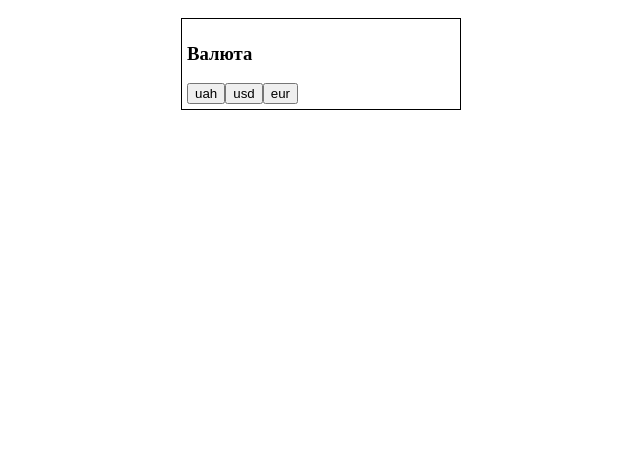
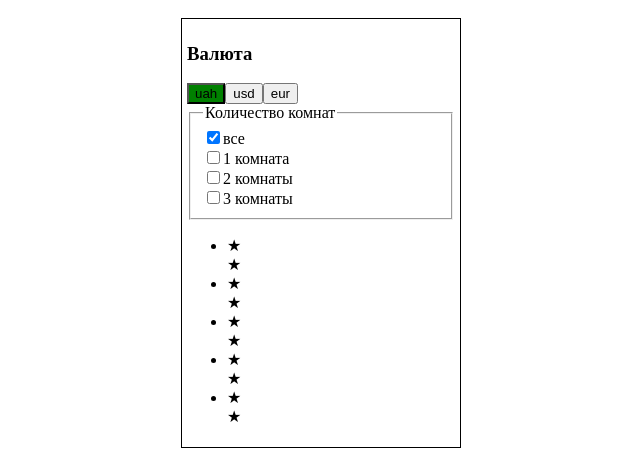
Before and after one commit to Frayz17/house-selling-app, a React (Create React App) app: page / in a window 1280 px wide. Shown: the top 460 px of the page, without its empty margins (69-709 px from the left). Built offline with nearby package versions, Linux system fonts and the light colour scheme; no server answers.

Commit message:
before work

```diff
--- a/package.json
+++ b/package.json
@@ -4,6 +4,7 @@
   "private": true,
   "dependencies": {
     "axios": "^0.18.0",
+    "rc-rate": "^2.5.0",
     "react": "^16.8.6",
     "react-dom": "^16.8.6",
     "react-scripts": "2.1.8",
--- a/src/components/FiltersList.js
+++ b/src/components/FiltersList.js
@@ -1,8 +1,10 @@
 import React, { useState } from 'react'
+import Rate from 'rc-rate'
 import CurrencyList from './filters/currencies/CurrencyList'
-import RoomsFilter from './filters/RoomsFilter'
+import RoomsList from './filters/rooms/RoomsList'
 import PriceFilter from './filters/PriceFilter'
-import RatingFilter from './filters/RatingFilter'
+import RatingFilter from './filters/rating/RatingFilter'
+
 import styled from 'styled-components'
 
 export default function HousesFilter () {
@@ -15,12 +17,12 @@ export default function HousesFilter () {
     currencySelected: 'uah'
   })
 
-  const [rooms, setRooms] = useState({
-    all: true,
-    room1: false,
-    room2: false,
-    room3: false
-  })
+  const [rooms, setRooms] = useState([
+    { id: '1', numberOfRooms: 'all', selected: true },
+    { id: '2', numberOfRooms: 1, selected: false },
+    { id: '3', numberOfRooms: 2, selected: false },
+    { id: '4', numberOfRooms: 3, selected: false }
+  ])
 
   const [price, setPrice] = useState({
     start: 0,
@@ -28,7 +30,7 @@ export default function HousesFilter () {
   })
 
   const [rating, setRating] = useState({
-    stars: null
+    stars: 4
   })
 
   const handlerCurrencySelection = (currency) => () => {
@@ -40,15 +42,47 @@ export default function HousesFilter () {
     })
   }
 
+  const handlerRoomsSelection = (id) => () => {
+    setRooms(prevState => {
+      const updatedRoom = prevState.map(room => {
+        if (room.id === id) {
+          room.selected = !room.selected
+        }
+        return room
+      })
+
+      return updatedRoom
+    })
+  }
+
+  const handlerRatingSelection = (stars) => () => {
+    console.log('stars: ', stars)
+  }
+
   return (
     <Container>
       <CurrencyList
         currencies={currencies}
         handlerCurrencySelection={handlerCurrencySelection}
       />
-      <RoomsFilter />
+      <RoomsList
+        rooms={rooms}
+        handlerRoomsSelection={handlerRoomsSelection}
+      />
       <PriceFilter />
-      <RatingFilter />
+
+      <Rate
+        // defaultValue={5}
+        // onChange={onChange}
+        // style={{ fontSize: 20 }}
+        // allowHalf
+        // allowClear={false}
+      />
+
+      {/* <RatingFilter
+        rating={rating}
+        handlerRatingSelection={handlerRatingSelection}
+      /> */}
     </Container>
   )
 }
--- a/src/components/filters/RatingFilter.js
+++ /dev/null
@@ -1,7 +0,0 @@
-import React from 'react'
-
-export default function RatingFilter () {
-  return (
-    <div />
-  )
-}
--- a/src/components/filters/RoomsFilter.js
+++ /dev/null
@@ -1,7 +0,0 @@
-import React from 'react'
-
-export default function RoomsFilter () {
-  return (
-    <div />
-  )
-}
--- a/src/components/filters/currencies/Currency.js
+++ b/src/components/filters/currencies/Currency.js
@@ -1,12 +1,17 @@
 import React from 'react'
 import styled from 'styled-components'
 
-export default function Currency ({ currency, handlerCurrencySelection }) {
+export default function Currency ({ currencyName, currencySelected, handlerCurrencySelection }) {
   return (
-    <CurrencySelection onClick={handlerCurrencySelection(currency)}>{currency}</CurrencySelection>
+    <CurrencyBtn
+      selected={currencySelected === currencyName ? true : null}
+      onClick={handlerCurrencySelection(currencyName)}>
+      {currencyName}
+    </CurrencyBtn>
   )
 }
 
-const CurrencySelection = styled.button`
+const CurrencyBtn = styled.button`
   display: inline-box;
+  background: ${props => props.selected ? 'green' : null}
 `
--- a/src/components/filters/currencies/CurrencyList.js
+++ b/src/components/filters/currencies/CurrencyList.js
@@ -2,15 +2,16 @@ import React from 'react'
 import Currency from './Currency'
 
 export default function CurrencyFilter ({ currencies, handlerCurrencySelection }) {
-  const { currencyList } = currencies
+  const { currencyList, currencySelected } = currencies
 
   return (
     <div>
       <h3>Валюта</h3>
       {currencyList.map(currency => (
         <Currency
-          key={currencyList.indexOf(currency)}
-          currency={currency}
+          key={currency}
+          currencyName={currency}
+          currencySelected={currencySelected}
           handlerCurrencySelection={handlerCurrencySelection}
         />
       ))}
--- /dev/null
+++ b/src/components/filters/rating/RatingFilter.js
@@ -0,0 +1,19 @@
+import React from 'react'
+import PropTypes from 'prop-types'
+
+export default function RatingFilter () {
+  return (
+    <div>
+      <span class='fa fa-star checked' />
+      <span class='fa fa-star checked' />
+      <span class='fa fa-star checked' />
+      <span class='fa fa-star' />
+      <span class='fa fa-star' />
+    </div>
+  )
+}
+
+RatingFilter.propTypes = {
+  room: PropTypes.object.isRequired,
+  handlerRoomsSelection: PropTypes.func.isRequired
+}
--- /dev/null
+++ b/src/components/filters/rooms/Room.js
@@ -0,0 +1,34 @@
+import React from 'react'
+import PropTypes from 'prop-types'
+
+export default function Room ({ room, handlerRoomsSelection }) {
+  const roomsLabelString = (numberOfRooms) => {
+    switch (numberOfRooms) {
+      case 'all':
+        return 'все'
+      case 1:
+        return (numberOfRooms + ' комната')
+      default:
+        return (numberOfRooms + ' комнаты')
+    }
+  }
+
+  return (
+    <div>
+      <label>
+        <input type='checkbox'
+          name='rooms'
+          value={room.numberOfRooms}
+          onChange={handlerRoomsSelection(room.id)}
+          checked={room.selected}
+        />
+        {roomsLabelString(room.numberOfRooms)}
+      </label>
+    </div>
+  )
+}
+
+Room.propTypes = {
+  room: PropTypes.object.isRequired,
+  handlerRoomsSelection: PropTypes.func.isRequired
+}
--- /dev/null
+++ b/src/components/filters/rooms/RoomsList.js
@@ -0,0 +1,17 @@
+import React from 'react'
+import Room from './Room'
+
+export default function RoomsFilter ({ rooms, handlerRoomsSelection }) {
+  return (
+    <fieldset>
+      <legend>Количество комнат</legend>
+      {rooms.map(room => (
+        <Room
+          key={room.id}
+          room={room}
+          handlerRoomsSelection={handlerRoomsSelection}
+        />
+      ))}
+    </fieldset>
+  )
+}
```
Also changed, not shown: 1 other file (tests, documents, lock files or other folders).
